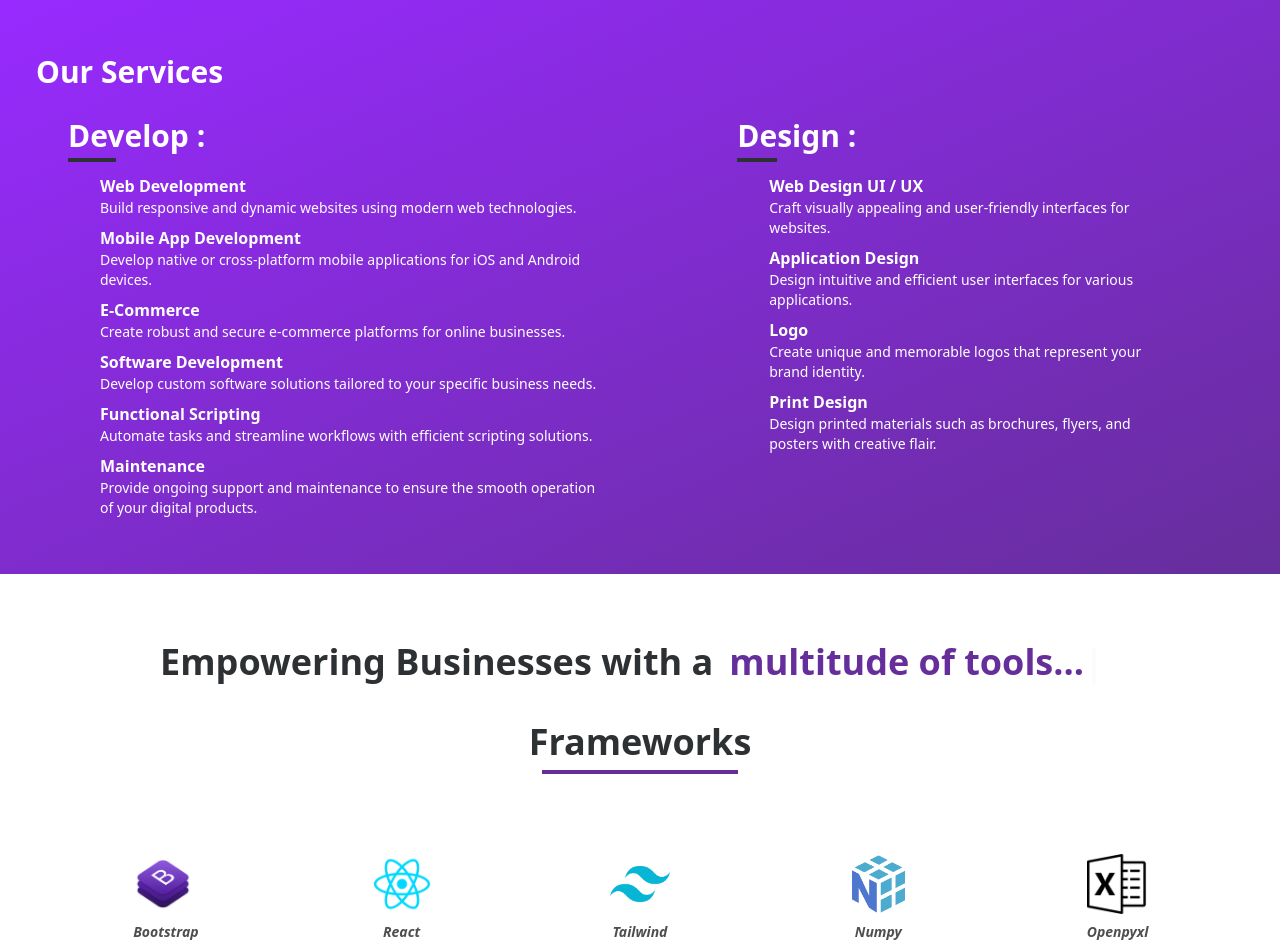
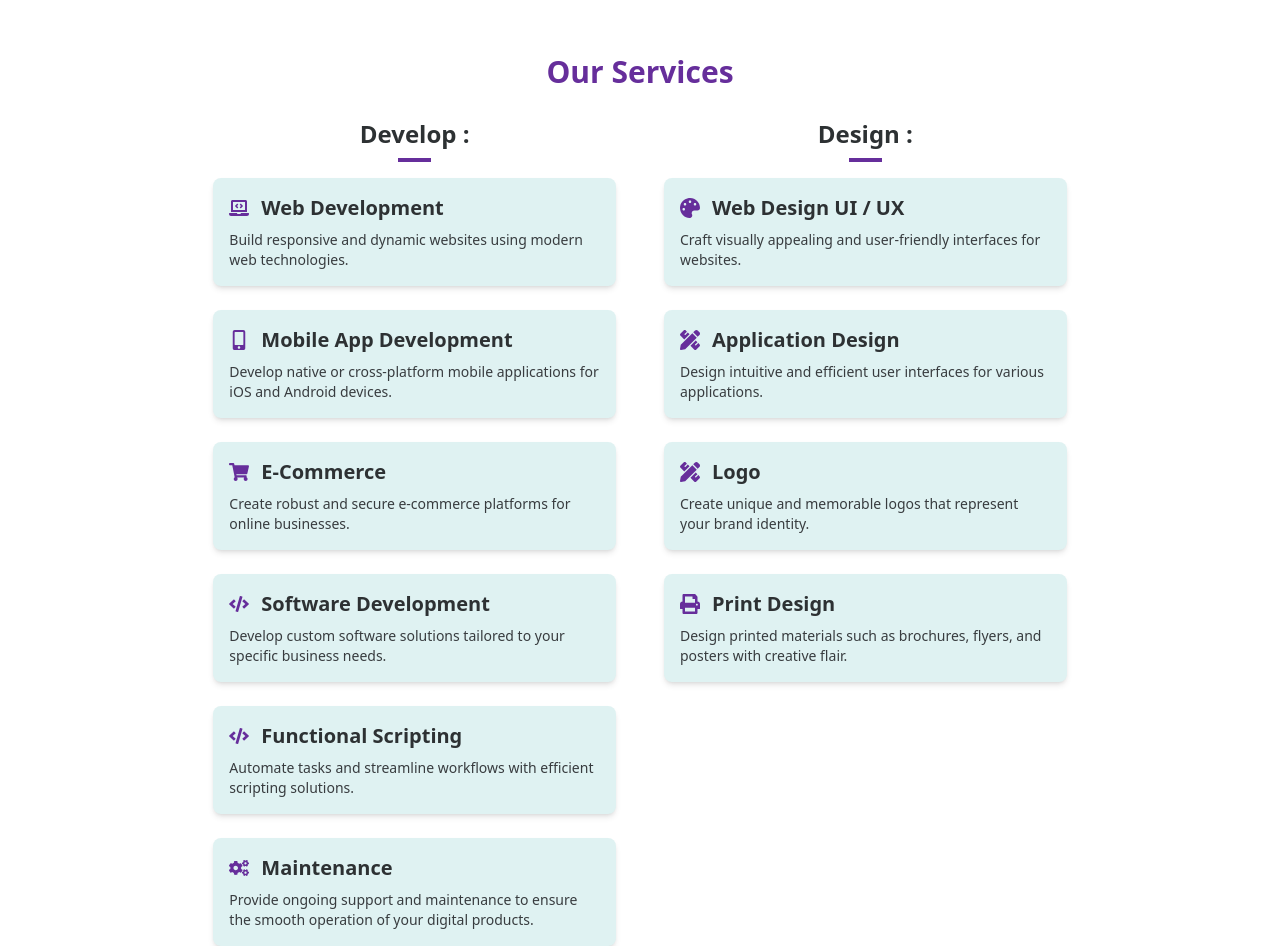
Before and after one commit to AbdulHannan003/sampleCss, a React (Vite) app: page /services in a window 1280 px wide. Shown: the part 722-1668 px from the top of the page. Built offline with nearby package versions, Linux system fonts and the light colour scheme.

Commit message:
robots.txt uploaded

```diff
--- a/src/components/Contact/Form.jsx
+++ b/src/components/Contact/Form.jsx
@@ -21,7 +21,7 @@ const Form = () => {
         <div className='from-[#662e9b] to-[#9b59b6] bg-gradient-to-l'>
             <div className='max-w-[1240px] justify-around px-4 py-10 md:flex mx-auto'>
                 <div className='p-2 w-full md:w-1/2 py-24 h-auto'>
-                    <p className='text-xl text-white font-bold'>Contact us</p>
+                    <p className='text-xl text-white-100 font-bold'>Contact us</p>
                     <h1 className='text-3xl p-2 italic text-center font-bold my-2 text-white-100 bg-[#662e9b] rounded-xl shadow-xl font-serif'>"Don't Wait, Create Your Success"</h1>
                 </div>
                 <form ref={form} onSubmit={sendEmail} className="w-full md:w-1/2 md:mx-[80px] p-4 pt-6 mb-4 border-white-100 border-2 rounded-xl hover:scale-105 duration-300 hover:shadow-2xl">
@@ -60,7 +60,7 @@ const Form = () => {
                                 Email
                             </label>
                             <input
-                                placeholder='xyz"@abc.com'
+                                placeholder='xyz@abc.com'
                                 className="appearance-none block w-full bg-[#662e9b]Light text-gray-500 border border-black rounded py-3 px-4 leading-tight focus:outline-none focus:bg-[#662e9b]Light-100"
                                 id="email"
                                 type="email"
@@ -129,7 +129,7 @@ const Form = () => {
                     <div className="text-white-100 flex justify-center px-12 md:text-lg py-1">
                         <button
                             type="submit"
-                            className="border-2 border-white px-12 py-2 rounded-full text-white hover:bg-white-100 hover:text-[#662e9b] hover:bg-[#662e9b]-700 duration-300"
+                            className="border-2 border-white-100 px-12 py-2 rounded-full text-white-100 hover:bg-white-100 hover:text-[#662e9b] hover:bg-[#662e9b]-700 duration-300"
                         >
                             Submit
                         </button>
--- a/src/components/Home/Banner.jsx
+++ b/src/components/Home/Banner.jsx
@@ -14,7 +14,9 @@ function Banner() {
                     We build
                 </div>
                 <div className="md:text-7xl text-2xl py-1 md:py-2 font-serif text-[#982aff]">
-                    Websites & much more.
+                    <h1>
+                        Websites & much more.
+                    </h1>
                 </div>
                 <div className="text-white-100 md:text-4xl text-lg py-1 px-3 md:px-12 md:py-3">
                     We are here to <span> </span>
--- a/src/components/Home/Contact.jsx
+++ b/src/components/Home/Contact.jsx
@@ -15,11 +15,11 @@ const Contact = () => {
             <div className='w-max-[1024px] py-10 md:grid justify-around md:grid-cols-2'>
                 <div className='col-span-1 md:mx-auto p-4 flex flex-col justify-center'>
                     <p className='md:text-xl font-bold text-black'>Contact us</p>
-                    <h1 className='text-xl md:text-3xl p-2 italic font-bold my-2  text-[#662e9b]'>Don't Wait, Create Your Success</h1>
+                    <h3 className='text-xl md:text-3xl p-2 italic font-bold my-2  text-[#662e9b]'>Don't Wait, Create Your Success</h3>
                 </div>
                 <div className='md:p-4 mx-auto text-center col-span-1 w-3/4'>
                     <p className='text-sm md:text-lg'>We are here to help you.<br /> Feel free to contact us anytime. </p>
-                    <button onClick={handleClick} className='text-sm md:text-base border-2 mx-auto md:px-12 border-[#662e9b] mt-2 px-2 flex flex-row py-1 rounded-full text-[#662e9b] hover:text-white-100 hover:bg-[#662e9b] duration-300 items-center'>Contact<span className='pl-2 text-base md:text-2xl'><AiOutlinePhone /></span></button>
+                    <button onClick={handleClick} className='text-sm md:text-base border-2 mx-auto md:px-12 border-[#662e9b] font-semibold mt-2 px-2 flex flex-row py-1 rounded-full text-[#662e9b] hover:text-white-100 hover:bg-[#662e9b] duration-300 items-center'>Contact<span className='pl-2 text-base md:text-2xl'><AiOutlinePhone /></span></button>
                 </div>
             </div>
         </div >
--- a/src/components/Home/Standout.jsx
+++ b/src/components/Home/Standout.jsx
@@ -15,7 +15,7 @@ const Standout = () => {
                 <h3 className='text-xl md:text-4xl font-semibold px-4 md:px-12 text-black'>No Reloads</h3>
                 <motion.div initial={{ opacity: 0, y: 0 }}
                     animate={{ opacity: inView ? 1 : 0, x: inView ? 0 : -250 }}
-                    transition={{ duration: 1 }} ref={ref} className='text-[#662e9b] text-4xl md:text-7xl font-bold font-sans'> Just React!</motion.div>
+                    transition={{ duration: 2 }} ref={ref} className='text-[#662e9b] text-4xl md:text-7xl font-bold font-sans ease-in-out'> Just React!</motion.div>
                 <p className='py-6 px-4 md:px-12 text-lg md:text-xl md:w-3/4'>
                     Maintaining continious interactivity without page reloads? You bet! With React, We keep web experience
                     alive and dynamic, ensuring user are engaged and delighted every step of the way.
--- a/src/components/Services/Provide.jsx
+++ b/src/components/Services/Provide.jsx
@@ -1,52 +1,57 @@
 import React from 'react';
+import { FaLaptopCode, FaMobileAlt, FaShoppingCart, FaCode, FaCogs, FaPalette, FaPencilRuler, FaPrint } from 'react-icons/fa';
 
 const Provide = () => {
   const DesServices = [
-    { title: "Web Design UI / UX", details: "Craft visually appealing and user-friendly interfaces for websites." },
-    { title: "Application Design", details: "Design intuitive and efficient user interfaces for various applications." },
-    { title: "Logo", details: "Create unique and memorable logos that represent your brand identity." },
-    { title: "Print Design", details: "Design printed materials such as brochures, flyers, and posters with creative flair." },
+    { title: "Web Design UI / UX", details: "Craft visually appealing and user-friendly interfaces for websites.", icon: FaPalette },
+    { title: "Application Design", details: "Design intuitive and efficient user interfaces for various applications.", icon: FaPencilRuler },
+    { title: "Logo", details: "Create unique and memorable logos that represent your brand identity.", icon: FaPencilRuler },
+    { title: "Print Design", details: "Design printed materials such as brochures, flyers, and posters with creative flair.", icon: FaPrint },
   ];
+
   const DevServices = [
-    { title: "Web Development", details: "Build responsive and dynamic websites using modern web technologies." },
-    { title: "Mobile App Development", details: "Develop native or cross-platform mobile applications for iOS and Android devices." },
-    { title: "E-Commerce", details: "Create robust and secure e-commerce platforms for online businesses." },
-    { title: "Software Development", details: "Develop custom software solutions tailored to your specific business needs." },
-    { title: "Functional Scripting", details: "Automate tasks and streamline workflows with efficient scripting solutions." },
-    { title: "Maintenance", details: "Provide ongoing support and maintenance to ensure the smooth operation of your digital products." }
+    { title: "Web Development", details: "Build responsive and dynamic websites using modern web technologies.", icon: FaLaptopCode },
+    { title: "Mobile App Development", details: "Develop native or cross-platform mobile applications for iOS and Android devices.", icon: FaMobileAlt },
+    { title: "E-Commerce", details: "Create robust and secure e-commerce platforms for online businesses.", icon: FaShoppingCart },
+    { title: "Software Development", details: "Develop custom software solutions tailored to your specific business needs.", icon: FaCode },
+    { title: "Functional Scripting", details: "Automate tasks and streamline workflows with efficient scripting solutions.", icon: FaCode },
+    { title: "Maintenance", details: "Provide ongoing support and maintenance to ensure the smooth operation of your digital products.", icon: FaCogs },
   ];
 
   return (
-    <div className='bg-gradient-to-tl from-[#662e9b] to-[#982aff]'>
-      <div className='max-w-[1240px] px-4 py-10 mx-auto'>
-        <h1 className='text-lg md:text-3xl py-4 text-left text-white-100 font-bold'>Our Services</h1>
-        <div className='w-full gap-8 md:flex'>
-          <div className='w-12/12 py-3 md:mx-8'>
-            <h2 className='text-lg md:text-3xl text-white-100 font-semibold'>Develop :</h2>
-            <div className='border-2 w-1/12 border-black my-1'></div>
-            <ul className='mt-2 px-8'>
-              {DevServices.map((service, index) => (
-                <li key={index} className='py-1 text-white-100'>
-                  <h3 className='font-semibold text-white-100'>{service.title}</h3>
-                  <p className='text-sm text-white-100'>{service.details}</p>
-                </li>
-              ))}
-            </ul>
-          </div>
-          <div className='w-12/12 py-3 md:mx-8'>
-            <h2 className='text-lg md:text-3xl text-white-100 font-semibold'>Design :</h2>
-            <div className='border-2 w-1/12 border-black my-1'></div>
-            <ul className='mt-2 px-8'>
-              {DesServices.map((service, index) => (
-                <li key={index} className='py-1 text-white-100'>
-                  <h3 className='font-semibold'>{service.title}</h3>
-                  <p className='text-sm'>{service.details}</p>
-                </li>
-              ))}
-            </ul>
+    <div className='max-w-[1240px] px-4 py-10 mx-auto'>
+      <h1 className='text-lg md:text-3xl py-4 text-center text-[#662e9b] font-bold'>Our Services</h1>
+      <div className='w-full gap-8 md:flex flex-wrap justify-center'>
+        <div className='w-full md:w-5/12 lg:w-4/12 py-3 md:mx-2 mx-auto'>
+          <h1 className='text-lg md:text-2xl text-black font-semibold text-center'>Develop :</h1>
+          <div className='border-2 w-1/12 border-[#662e9b] my-2 mx-auto'></div>
+          <div className='mt-4'>
+            {DevServices.map((service, index) => (
+              <div key={index} className='bg-white shadow-md rounded-lg p-4 mb-6'>
+                <div className='flex items-center mb-2'>
+                  <service.icon className='text-[#662e9b] text-xl mr-3' />
+                  <h2 className='font-semibold text-xl text-black'>{service.title}</h2>
+                </div>
+                <p className='text-sm text-gray-600'>{service.details}</p>
+              </div>
+            ))}
           </div>
         </div>
-        <div className='w-full md:w-3/4 col-span-1 md:rounded-none self-center'></div>
+        <div className='w-full md:w-5/12 lg:w-4/12 py-3 mx-2'>
+          <h1 className='text-lg md:text-2xl text-black font-semibold text-center'>Design :</h1>
+          <div className='border-2 w-1/12 border-[#662e9b] my-2 mx-auto'></div>
+          <div className='mt-4'>
+            {DesServices.map((service, index) => (
+              <div key={index} className='bg-white shadow-md rounded-lg p-4 mb-6'>
+                <div className='flex items-center mb-2'>
+                  <service.icon className='text-[#662e9b] text-xl mr-3' />
+                  <h2 className='font-semibold text-xl text-black'>{service.title}</h2>
+                </div>
+                <p className='text-sm text-gray-600'>{service.details}</p>
+              </div>
+            ))}
+          </div>
+        </div>
       </div>
     </div>
   );
--- a/src/components/Services/Tools.jsx
+++ b/src/components/Services/Tools.jsx
@@ -21,9 +21,9 @@ const Tools = () => {
         triggerOnce: true,
     });
     return (
-        <div className='max-w-[1240px] px-4 py-10 md:mx-auto text-center' ref={ref}>
-            <div className='text-[#662e9b] font-bold md:text-4xl py-1 text-lg md:py-3 md:flex justify-center' ref={typedRef}>
-                <h1 className='text-lg md:text-4xl py-4 md:text-left text-black font-semibold'>Empowering Businesses with a</h1>
+        <div className='px-4 py-10 md:mx-auto text-center' ref={ref}>
+            <div className='text-white-100 bg-gradient-to-tl from-[#662e9b] to-[#982aff] font-bold md:text-4xl py-1 text-lg md:py-3 md:flex justify-center border' ref={typedRef}>
+                <h1 className='text-lg md:text-4xl py-4 md:text-left text-white-100 font-semibold'>Empowering Businesses with a</h1>
                 {inView && (
                     <ReactTyped
                         strings={["multitude of tools..."]}
@@ -32,7 +32,7 @@ const Tools = () => {
                     />
                 )}
             </div>
-            <div className='font-semibold p-4 md:text-4xl py-1 text-lg md:py-3 justify-center'>
+            <div className='font-semibold p-4 md:text-4xl py-1 text-lg md:py-3 justify-center max-w-[1024px] mx-auto'>
                 <h1 className='pb-1 text-black'>Frameworks</h1>
                 <div className='border-2 w-2/12 border-[#662e9b] my-1 mx-auto'></div>
                 <div className='mx-auto flex py-10 my-6 md:my-10'>
```
Also changed, not shown: src/components/Contact/Banner.jsx (+4 -5 lines), src/components/Home/Plan.jsx (+3 -219 lines), src/components/Services/Banner.jsx (+5 -5 lines), robots.txt (added), src/assets/servicebanner.jpg (added), src/assets/servicebanner.png (deleted).
